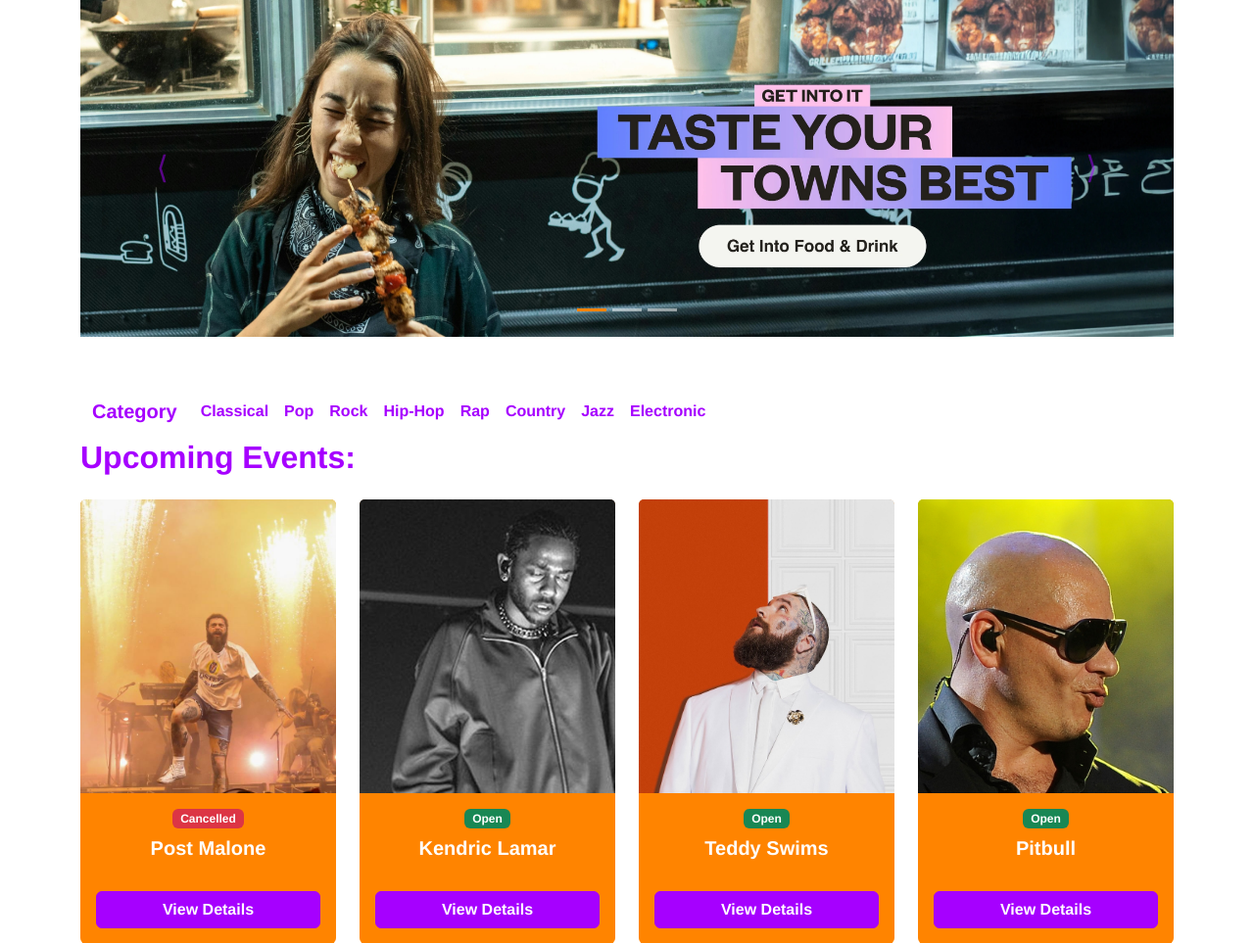
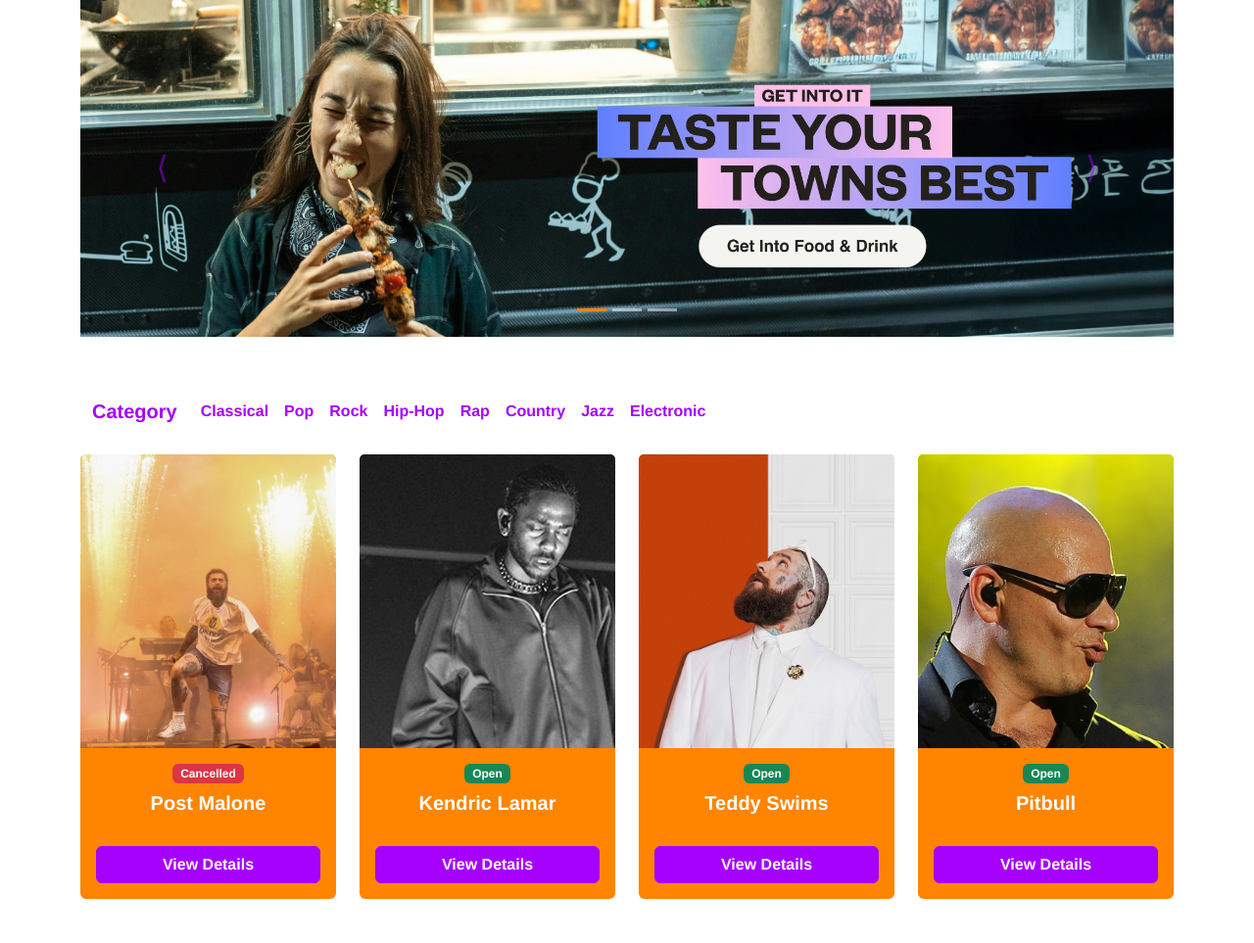
Before and after one commit to sherbacodes/IAB207_A3, a Flask app: page / in a window 1280 px wide. Shown: the part 73-1036 px from the top of the page at 98% size. Run offline with Flask 3, Linux system fonts and the light colour scheme; some libraries are stand-ins or nearby versions.

Commit message:
Update index.html

```diff
--- a/website/templates/index.html
+++ b/website/templates/index.html
@@ -63,7 +63,6 @@
     </div>
   </nav>
 
-  <h2>Upcoming Events:</h2>
   <!-- Dynamic Events Only -->
   <div class="row row-cols-1 row-cols-sm-2 row-cols-md-3 row-cols-lg-4 g-4 mb-5">
     {% for event in events %}
```
